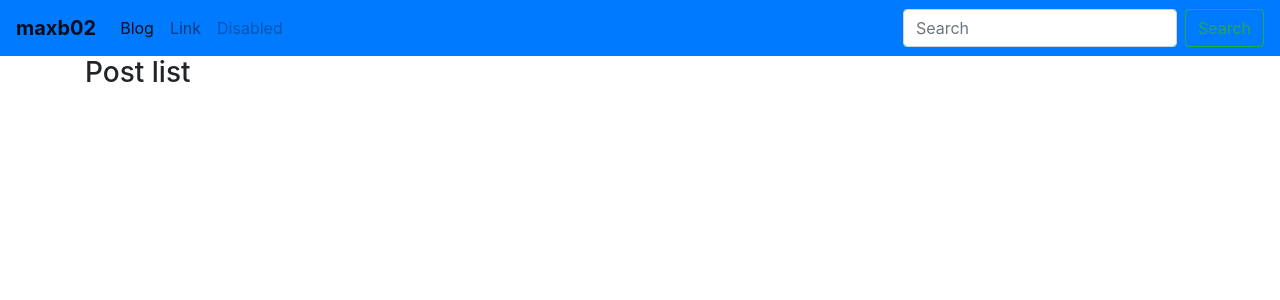
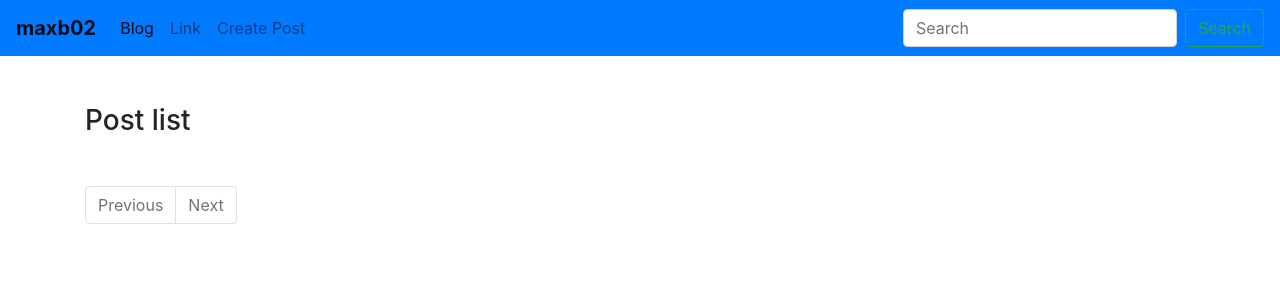
Before and after one commit to maxb02/flask-blog-engine, a Flask app: page /blog/ in a window 1280 px wide. Shown: the top 300 px of the page. Run offline with Flask 2, Linux system fonts and the light colour scheme; data that the repository does not hold is empty; some libraries are stand-ins or nearby versions.

Commit message:
add paginator

```diff
--- a/posts/blueprint.py
+++ b/posts/blueprint.py
@@ -13,12 +13,21 @@ posts = Blueprint('posts', __name__, template_folder='templates')
 @posts.route('/')
 def posts_list():
     search = request.args.get('search')
+    page = request.args.get('page')
+
+    if page and page.isdigit():
+        page = int(page)
+    else:
+        page = 1
 
     if search:
-        posts = Post.query.filter(Post.title.contains(search) | Post.body.contains(search)).all()
+        posts = Post.query.filter(Post.title.contains(search) | Post.body.contains(search))
     else:
         posts = Post.query.order_by(Post.created.desc())
-    return render_template('posts/posts_list.html', posts=posts)
+
+    pages = posts.paginate(page=page, per_page=3)
+
+    return render_template('posts/posts_list.html', posts=posts, pages=pages)
 
 
 @posts.route('/create', methods=['POST', 'GET', ])
--- a/posts/templates/posts/posts_list.html
+++ b/posts/templates/posts/posts_list.html
@@ -1,7 +1,7 @@
 {% extends 'base.html' %}
 
 {% block title %}
-    Posts
+    Posts list
 {% endblock %}
 
 {% block content_title %}
@@ -11,12 +11,32 @@
 
 
 {% block content %}
-    <br>
-    {% for post in posts %}
-   <a href="{{ url_for('posts.post_detail', slug=post.slug) }}"><p>{{ post.title }}</p></a>
-        {% for tag in post.tags %}
-        <span class="badge badge-secondary">{{ tag.name }}</span>
-            {% endfor %}
+
+
+    {% for post in pages.items %}
+
+        {% include 'posts/includes/post_card_template.html' %}
+
     {% endfor %}
+    <div class="mt-5">
+        <nav aria-label="pagination mt-5">
+            <ul class="pagination">
+                <li class="page-item {% if not pages.has_prev %} disabled {% endif %} ">
+                    <a class="page-link" href="./?page={{ pages.prev_num }}" tabindex="-1"
+                       aria-disabled="true">Previous</a>
+                </li>
+                {% for page in pages.iter_pages() %}
+                    <li class="page-item {% if page == pages.page %} active {% endif %}"><a class="page-link"
+                                                                                            href="./?page={{ page }}">{{ page }}</a>
+                    </li>
+                {% endfor %}
+
+
+                <li class="page-item {% if not pages.has_next %} disabled {% endif %}">
+                    <a class="page-link" href="./?page={{ pages.next_num }}">Next</a>
+                </li>
+            </ul>
+        </nav>
+    </div>
 
 {% endblock %}
--- a/posts/templates/posts/tag_detail.html
+++ b/posts/templates/posts/tag_detail.html
@@ -12,9 +12,6 @@
 
 {% block content %}
     {% for post in posts %}
-        <div class="post">
-        <a href="{{ url_for('posts.post_detail', slug=post.slug) }}">{{ post.title }}</a>
-        </div>
-
+        {% include 'posts/includes/post_card_template.html' %}
     {% endfor %}
 {% endblock %}
--- a/templates/base.html
+++ b/templates/base.html
@@ -25,7 +25,7 @@
             </li>
 
             <li class="nav-item">
-                <a class="nav-link disabled" href="#" tabindex="-1" aria-disabled="true">Disabled</a>
+                <a class="nav-link" href="{{ url_for('posts.post_create') }}"  aria-disabled="true">Create Post</a>
             </li>
         </ul>
 
@@ -37,10 +37,11 @@
     </div>
 </nav>
 
-<div class="container">
+<div class="container mt-5">
         <h3>{% block content_title %} {% endblock %}</h3>
 
-        {% block content %} {% endblock %}
+        {% block content %}
+        {% endblock %}
 
     </div>
 
```
Also changed, not shown: posts/templates/posts/includes/post_card_template.html (added, +15 -0 lines).
